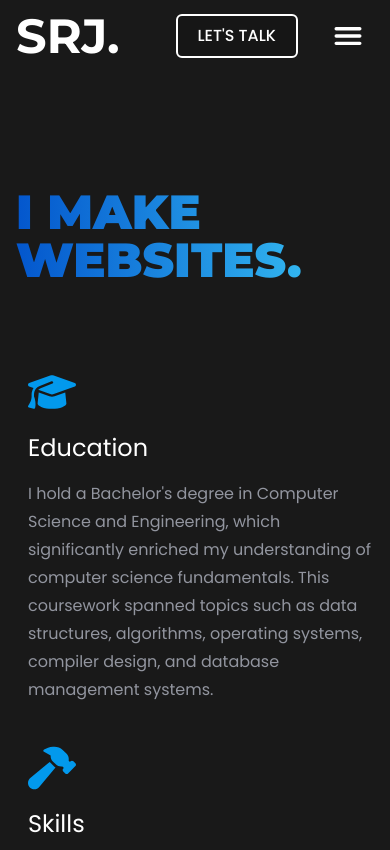
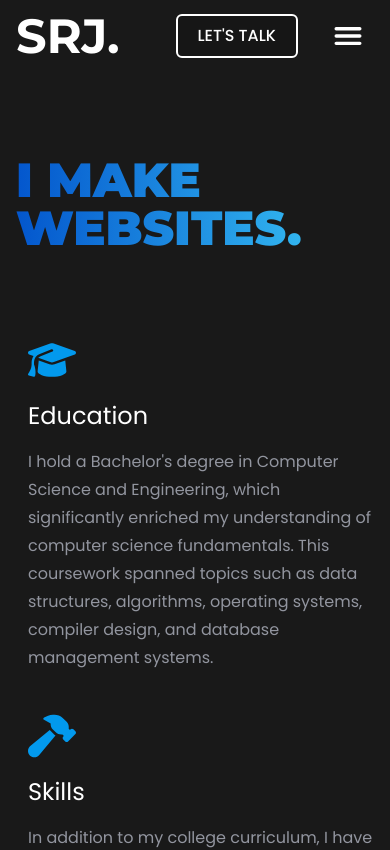
Before and after one commit to sarojdey/portfolio, a React (Vite) app: page / in a window 390 px wide. Shown: the top 850 px of the page. Built offline with nearby package versions, Linux system fonts and the light colour scheme.

Commit message:
mt correction

```diff
--- a/src/components/Hero.jsx
+++ b/src/components/Hero.jsx
@@ -6,7 +6,7 @@ import { IoRocketSharp } from "react-icons/io5";
 function Hero() {
   return (
     <>
-      <div className="flex flex-col mx-4 font-font1 font-black text-5xl md:text-8xl md:mx-9 bg-gradient-to-r from-blue2 to-blue1  text-transparent bg-clip-text mt-32 md:mt-24">
+      <div className="flex flex-col mx-4 font-font1 font-black text-5xl md:text-8xl md:mx-9 bg-gradient-to-r from-blue2 to-blue1  text-transparent bg-clip-text mt-24">
         <span>I MAKE</span>
         <span>WEBSITES.</span>
       </div>
```
